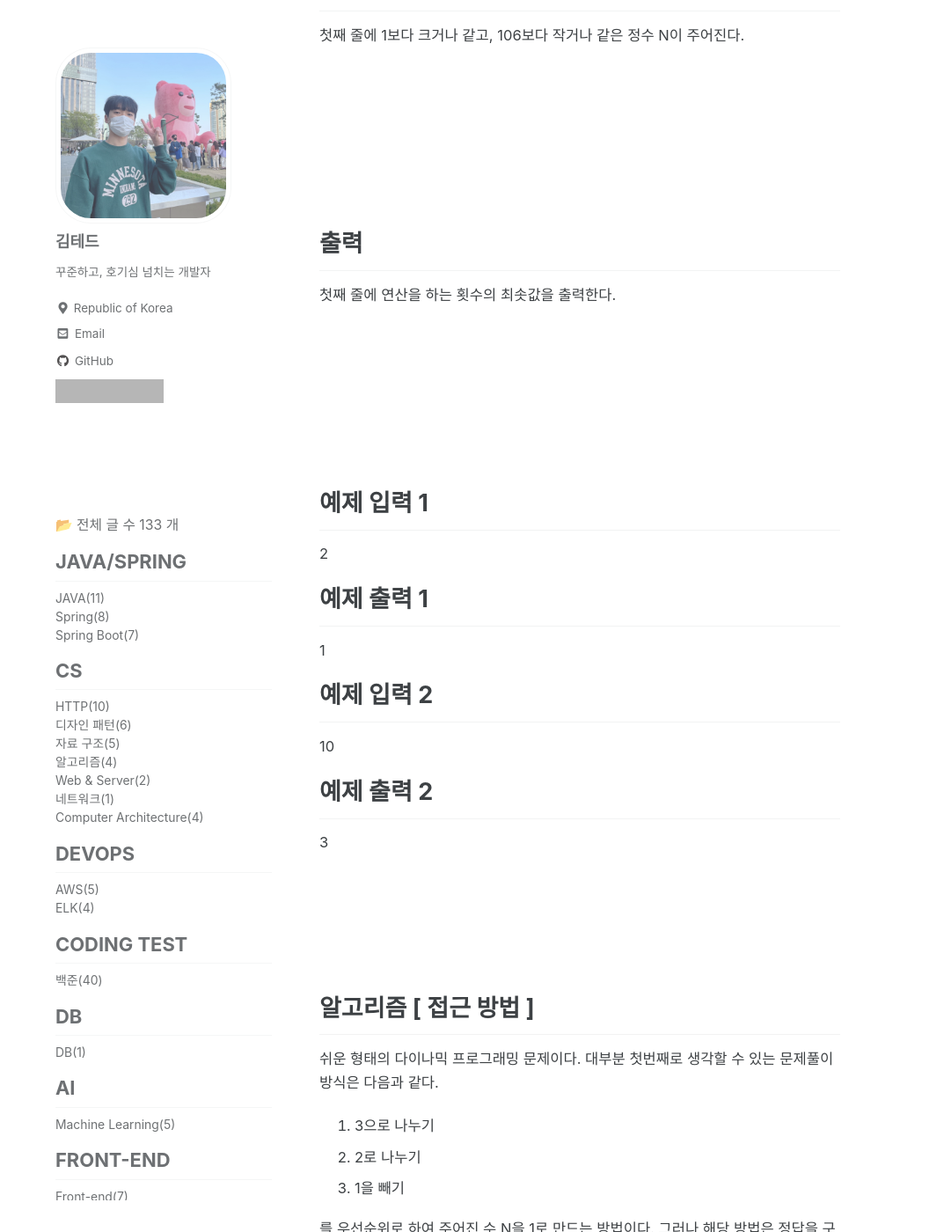
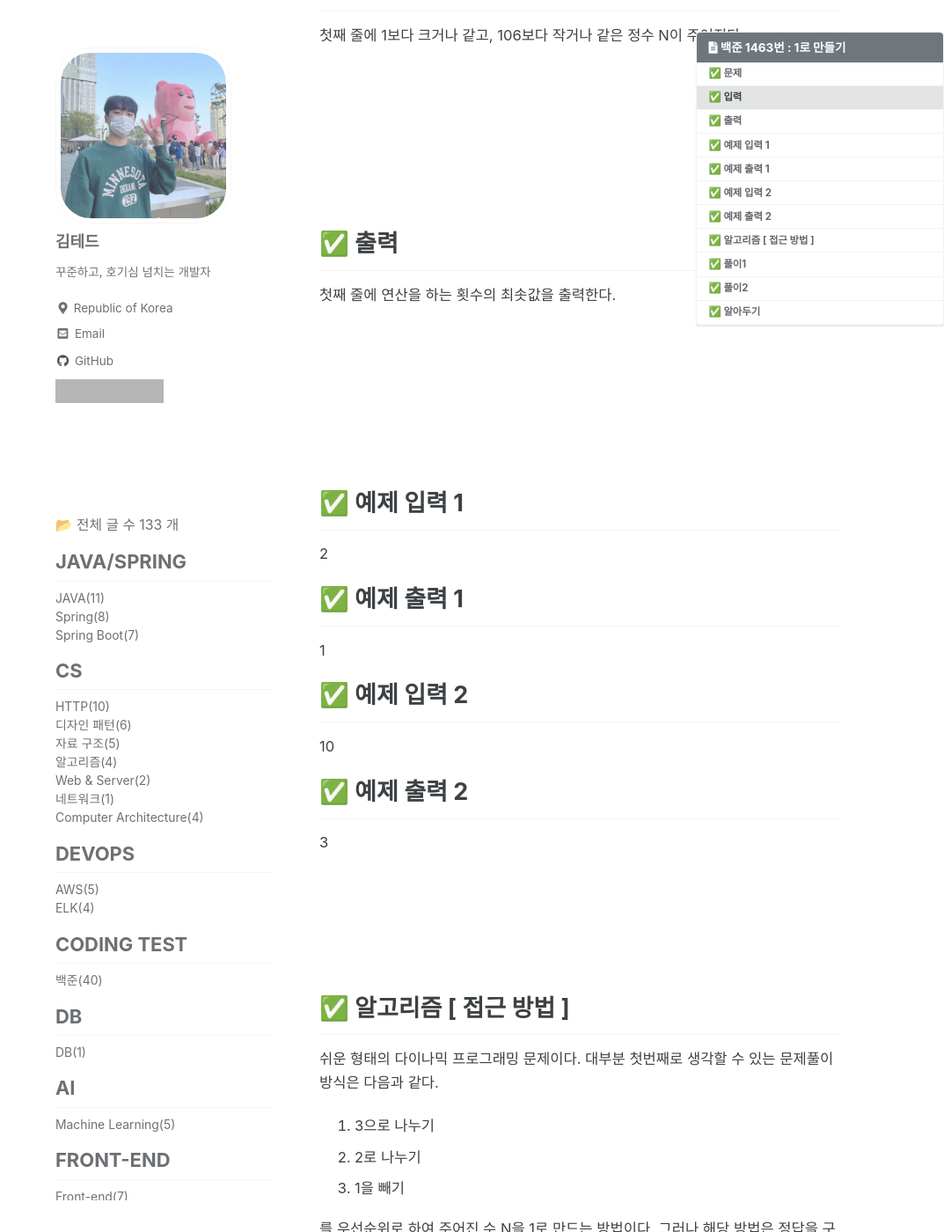
Before and after one commit to idkim97/idkim97.github.io, a Jekyll site: the page built from _posts/2021-12-29-백준1463번.md, in a window 1280 px wide and 1400 px high, scrolled down 833 px. Shown: the whole window at 88% size, without its empty margins (207-1280 px from the left). Built offline with Jekyll 4.4.1, drawn with Linux system fonts in a browser that asks for light colours; cached includes are drawn as plain includes; some web fonts are replaced; comment, search, counter and statistics services are not loaded; some of the changed text lies outside the part shown; grey boxes are pictures that could not be loaded.

Commit message:
Update 2021-12-29-백준1463번.md

````diff
--- a/_posts/2021-12-29-백준1463번.md
+++ b/_posts/2021-12-29-백준1463번.md
@@ -1,6 +1,11 @@
 ---
+published : true
 title: "[백준] [C/C++] 1463번 : 1로 만들기 "
 date: 2021-12-29 21:00:00
+toc: true
+toc_sticky: true
+toc_label: "백준 1463번 : 1로 만들기"
+description: "백준 1463번 1로 만들기 C++ 풀이"
 categories:
 - 백준
 tags:
@@ -9,7 +14,7 @@ tags:
 - 다이나믹 프로그래밍
 ---
 
-## 문제
+## ✅ 문제
 
 정수 X에 사용할 수 있는 연산은 다음과 같이 세 가지 이다.
 
@@ -23,7 +28,7 @@ tags:
 
 
 
-## 입력
+## ✅ 입력
 
 첫째 줄에 1보다 크거나 같고, 106보다 작거나 같은 정수 N이 주어진다.
 
@@ -31,29 +36,30 @@ tags:
 
 
 
-## 출력
+## ✅ 출력
 첫째 줄에 연산을 하는 횟수의 최솟값을 출력한다.
 
 <br><br><br><br><br><br>
 
 
 
-## 예제 입력 1
+## ✅ 예제 입력 1
 2
 
-## 예제 출력 1
+## ✅ 예제 출력 1
 1
 
-## 예제 입력 2
+## ✅ 예제 입력 2
 10
 
-## 예제 출력 2
+## ✅ 예제 출력 2
 3
 <br><br><br><br><br><br>
 
-## 알고리즘 [ 접근 방법 ]
+## ✅ 알고리즘 [ 접근 방법 ]
 
 쉬운 형태의 다이나믹 프로그래밍 문제이다. 대부분 첫번째로 생각할 수 있는 문제풀이 방식은 다음과 같다.
+
 1. 3으로 나누기
 2. 2로 나누기
 3. 1을 빼기
@@ -83,7 +89,7 @@ N을 N/3으로 만들고 N/3을 1로 만드는 것이므로 1+D[N/3]이라는
 
 <br><br><br><br><br><br>
 
-## 풀이1
+## ✅ 풀이1
 
 ```c++
 #include <iostream>
@@ -126,7 +132,9 @@ int main() {
 }
 ```
 
-## 풀이2
+<br><br><br>
+
+## ✅ 풀이2
 ```c++
 #include <iostream>
 using namespace std;
@@ -156,8 +164,7 @@ int main() {
 }
 ```
 <br><br><br><br><br><br>
-
-## 알아두기
+## ✅ 알아두기
 **Q ) D[N/3]이나 D[N/2]가 아닌 D[N-1]부터 구현하는 이유는 뭘까?**
 
 **A ) 문제가 최소값을 구하는 것이기 때문에 비교대상이 필요하다.**
````
